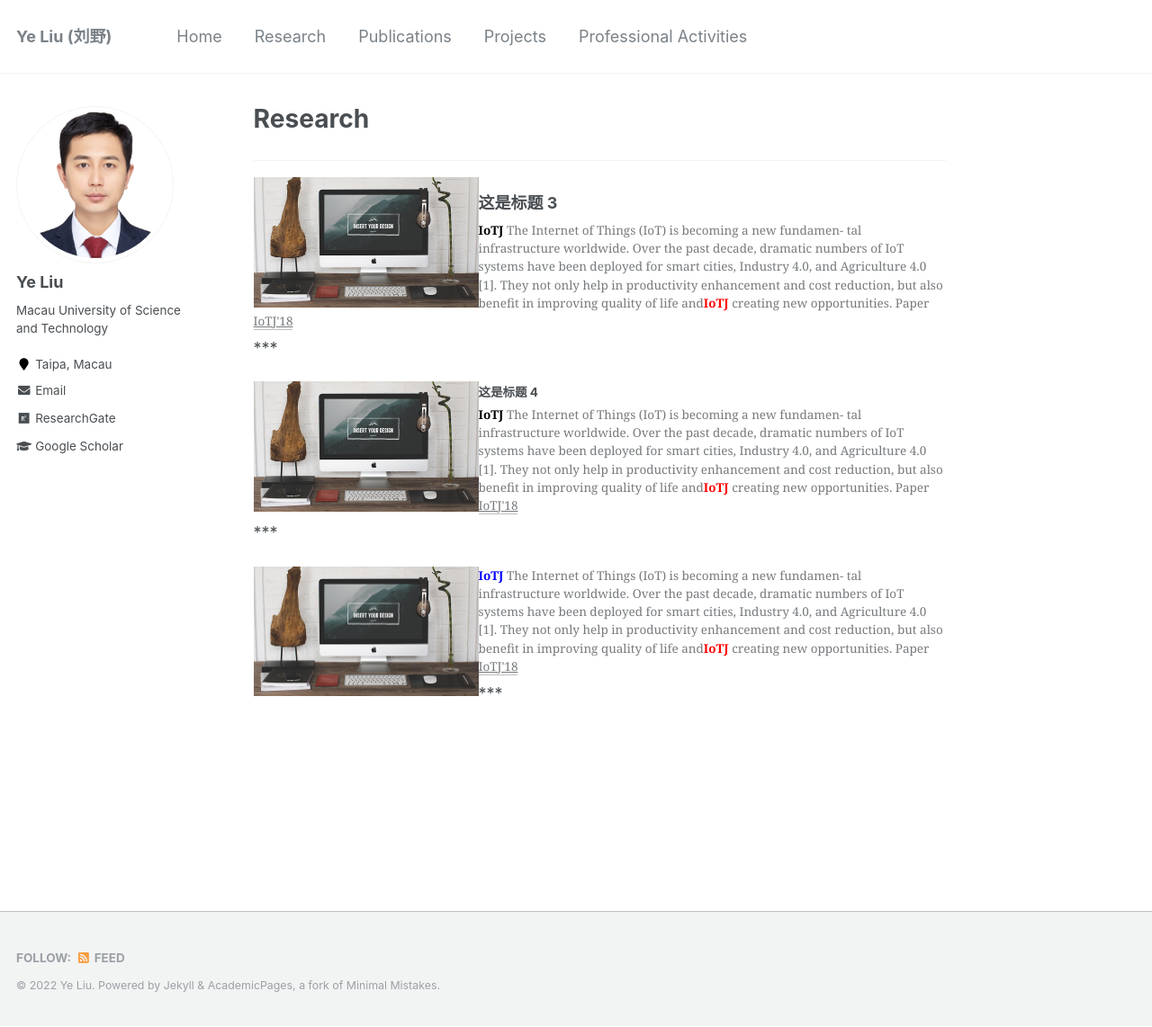
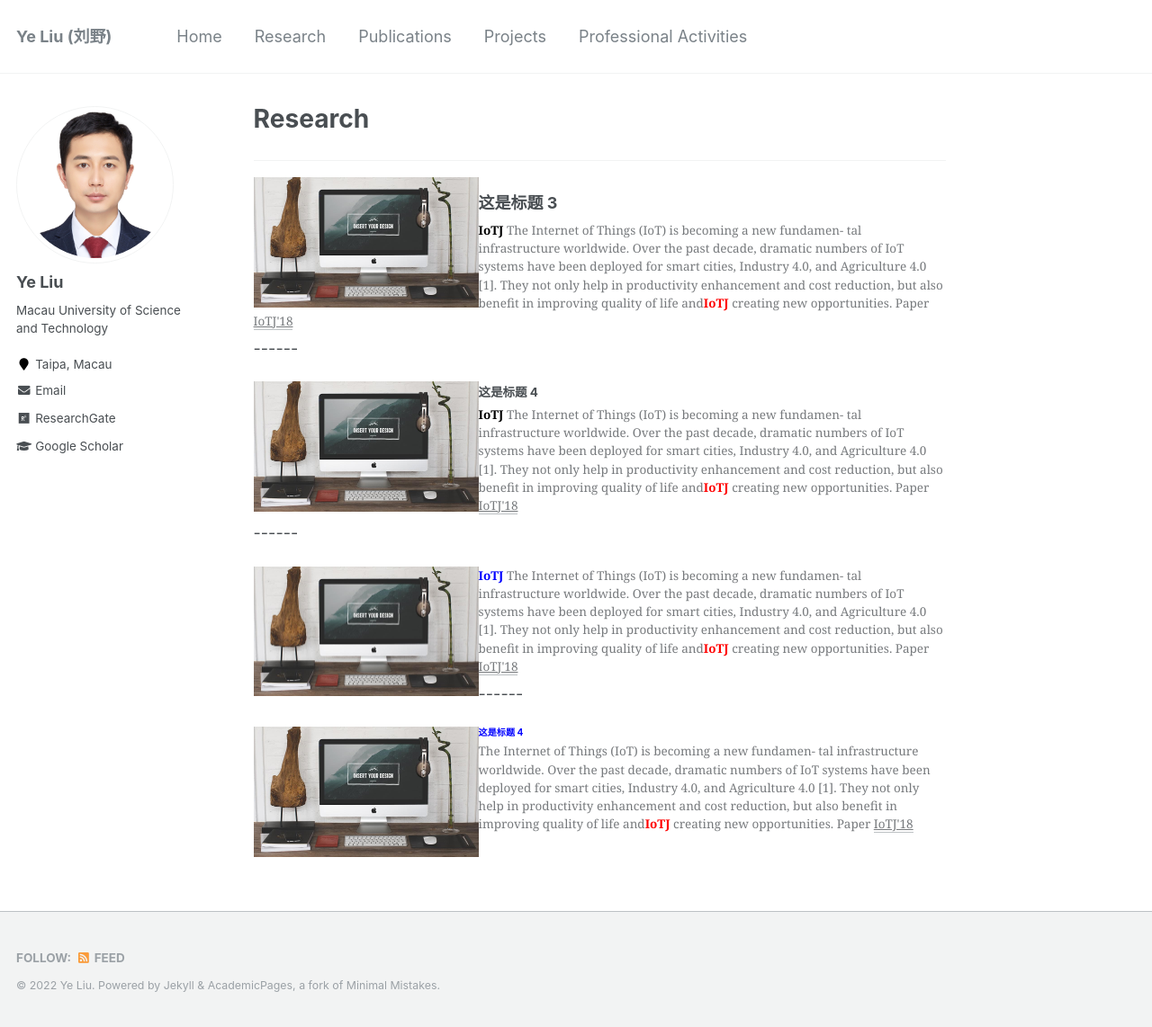
Before and after one commit to ChrisYe-Liu/chrisye-liu.github.io, a Jekyll site: the page built from _pages/research.md, in a window 1280 px wide and 1142 px high. Shown: the whole window at 90% size. Built offline with Jekyll 4.4.1, drawn with Linux system fonts in a browser that asks for light colours.

Commit message:
Update research.md

```diff
--- a/_pages/research.md
+++ b/_pages/research.md
@@ -5,7 +5,7 @@
 author_profile: true
 ---
 
-***
+------
 <p>
   <img src="/images/foo-bar-identity.jpg" alt=""
   style="float:left" width="250" height="187">
@@ -15,8 +15,8 @@
 The Internet of Things (IoT) is becoming a new fundamen- tal infrastructure worldwide. Over the past decade, dramatic numbers of IoT systems have been deployed for smart cities, Industry 4.0, and Agriculture 4.0 [1]. They not only help in productivity enhancement and cost reduction, but also benefit in improving quality of life and<font  color=red ><b>IoTJ</b></font> creating new opportunities. Paper <a href="https://www.runoob.com/" target="_blank">IoTJ'18</a></figcaption>
 <p>
 
+------
 
-***
 <p>
   <img src="/images/foo-bar-identity.jpg" alt=""
   style="float:left" width="250" height="187">
@@ -27,7 +27,8 @@
 <p>
 
 
-***
+------
+
 <p>
   <img src="/images/foo-bar-identity.jpg" alt=""
   style="float:left" width="250" height="187">
@@ -37,5 +38,14 @@
 The Internet of Things (IoT) is becoming a new fundamen- tal infrastructure worldwide. Over the past decade, dramatic numbers of IoT systems have been deployed for smart cities, Industry 4.0, and Agriculture 4.0 [1]. They not only help in productivity enhancement and cost reduction, but also benefit in improving quality of life and<font  color=red ><b>IoTJ</b></font> creating new opportunities. Paper <a href="https://www.runoob.com/" target="_blank">IoTJ'18</a></figcaption>
 <p>
 
+------
 
-***
+<p>
+  <img src="/images/foo-bar-identity.jpg" alt=""
+  style="float:left" width="250" height="187">
+<figcaption>
+<h4><font  color=blue ><b>这是标题 4</b></font></h4>
+
+
+The Internet of Things (IoT) is becoming a new fundamen- tal infrastructure worldwide. Over the past decade, dramatic numbers of IoT systems have been deployed for smart cities, Industry 4.0, and Agriculture 4.0 [1]. They not only help in productivity enhancement and cost reduction, but also benefit in improving quality of life and<font  color=red ><b>IoTJ</b></font> creating new opportunities. Paper <a href="https://www.runoob.com/" target="_blank">IoTJ'18</a></figcaption>
+<p>
```
